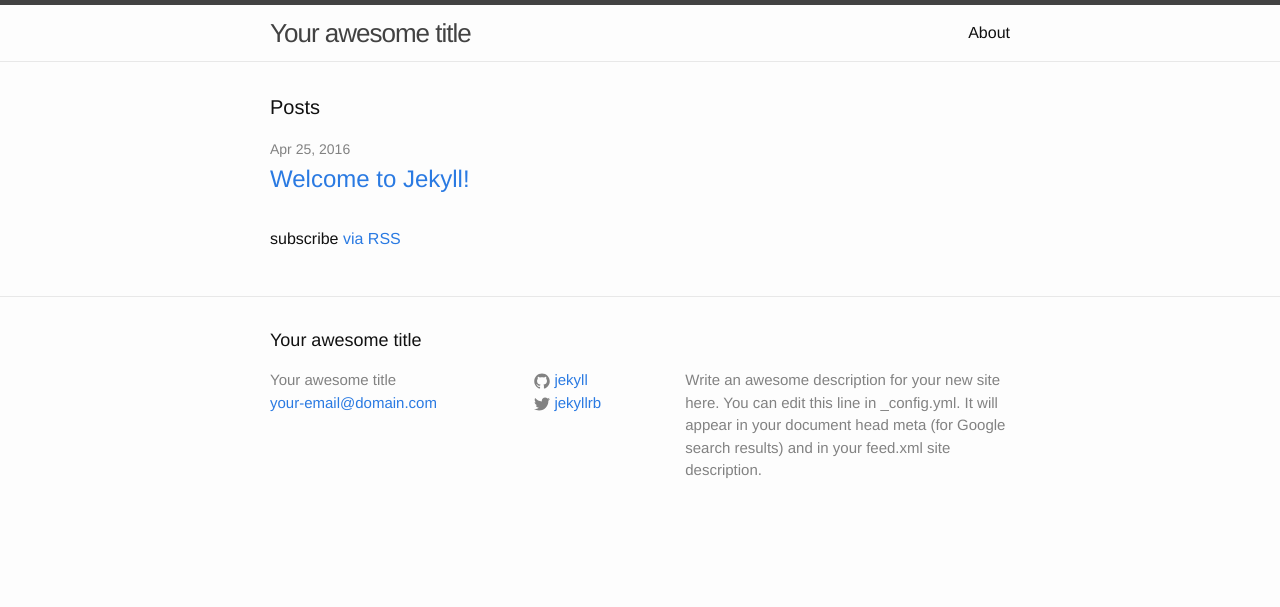
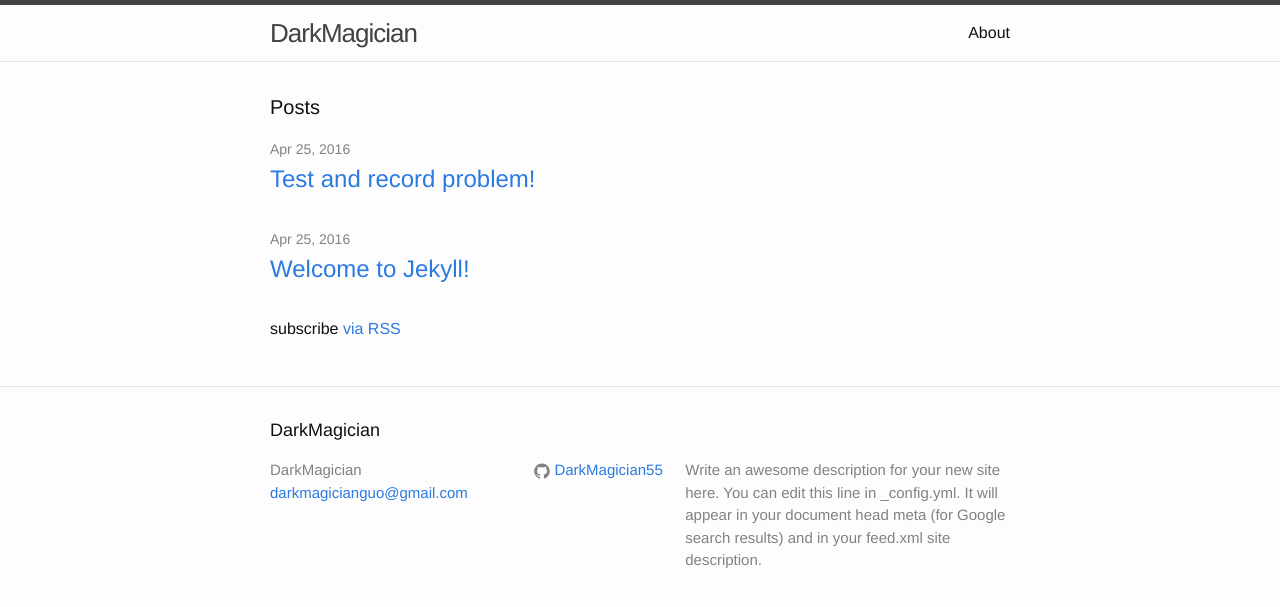
Before and after one commit to DarkMagician55/DarkMagician55.github.io, a Jekyll site: the page built from index.html, in a window 1280 px wide. Shown: the top 607 px of the page. Built offline with Jekyll 4.4.1, drawn with Linux system fonts in a browser that asks for light colours.

```diff
--- a/_config.yml
+++ b/_config.yml
@@ -6,16 +6,16 @@
 # 'jekyll serve'. If you change this file, please restart the server process.
 
 # Site settings
-title: Your awesome title
-email: your-email@domain.com
+title: DarkMagician
+email: darkmagicianguo@gmail.com
 description: > # this means to ignore newlines until "baseurl:"
   Write an awesome description for your new site here. You can edit this
   line in _config.yml. It will appear in your document head meta (for
   Google search results) and in your feed.xml site description.
 baseurl: "" # the subpath of your site, e.g. /blog
-url: "http://yourdomain.com" # the base hostname & protocol for your site
-twitter_username: jekyllrb
-github_username:  jekyll
+# url: "http://yourdomain.com" # the base hostname & protocol for your site
+# twitter_username: jekyllrb
+github_username:  DarkMagician55
 
 # Build settings
 markdown: kramdown
```
Also changed, not shown: _posts/2016-04-26-test-and-record-problem.markdown (added, +13 -0 lines).
